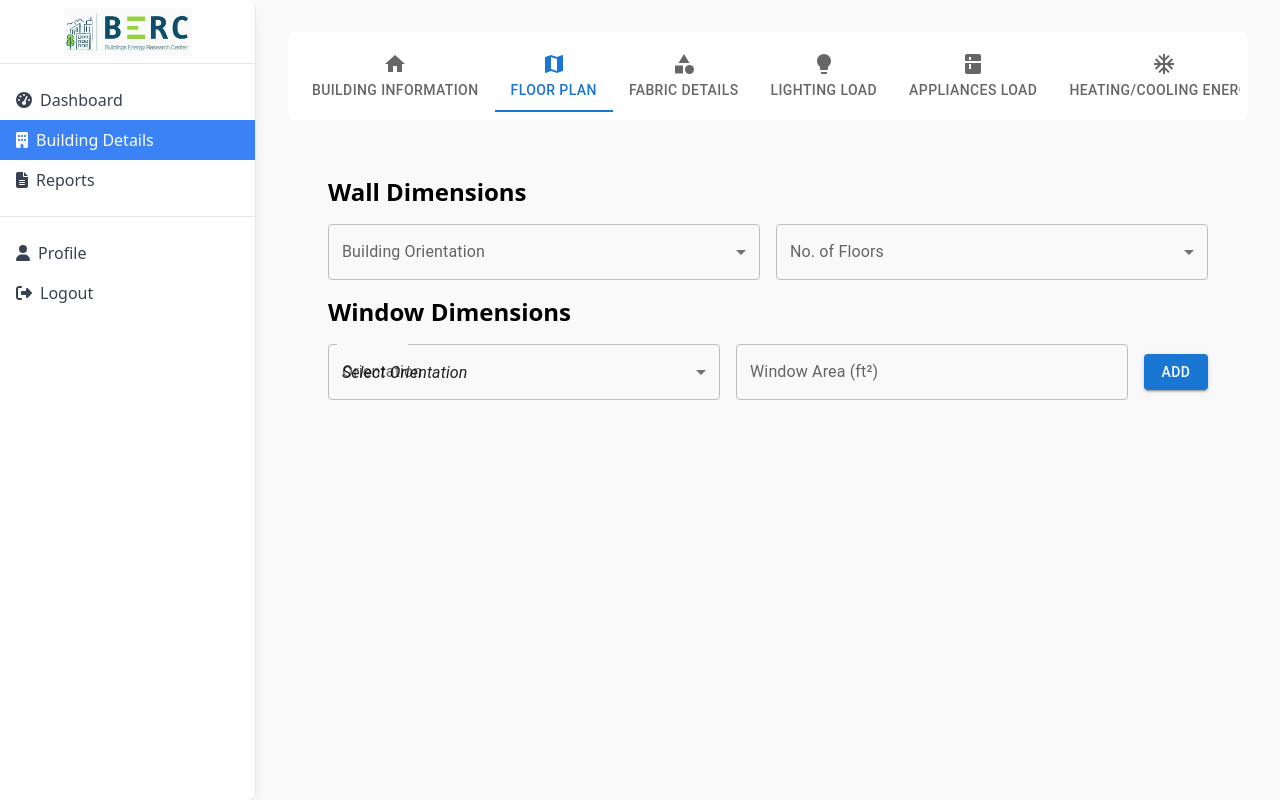
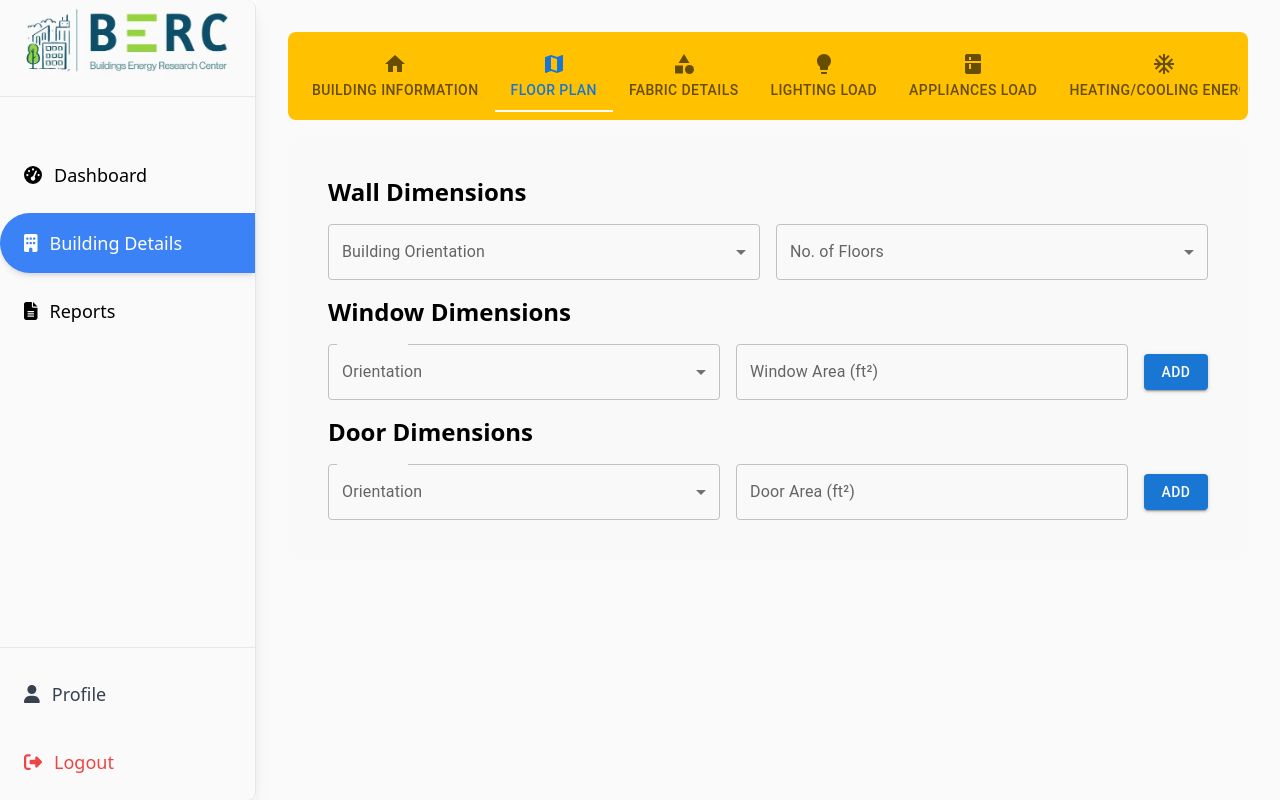
Before and after one commit to mianfarooqazam/building-performance-database, a React (Vite) app: page /building-details in a window 1280 px wide. Both pictures are taken after a click on the tab "FLOOR PLAN". Built offline with nearby package versions, Linux system fonts and the light colour scheme.

Commit message:
Door Dimensions Added
UI Updated

```diff
--- a/src/components/Sidebar.jsx
+++ b/src/components/Sidebar.jsx
@@ -13,42 +13,66 @@ function Sidebar() {
   const location = useLocation();
 
   return (
-    <div className="w-64 h-screen bg-white fixed overflow-hidden shadow-lg rounded-tr-lg rounded-br-lg border-r border-gray-200">
-      <div className="flex items-center justify-center h-16 border-b">
-        <img src={logo} alt="Logo" className="h-12" /> {/* Increased the logo size */}
+    <div className="w-64 h-screen fixed shadow-lg rounded-tr-lg rounded-br-lg border-r border-gray-200 flex flex-col" style={{backgroundColor:"#fafafa"}}>
+      <div className="flex items-center justify-center h-20">
+        <img src={logo} alt="Logo" className="h-20" /> {/* Larger logo */}
       </div>
-      <ul className="mt-4">
-        <li className={`px-4 py-2 ${location.pathname === '/' ? 'bg-blue-500 text-white rounded-tr-lg' : 'text-gray-700'}`}>
-          <Link to="/" className="flex items-center">
-            <FontAwesomeIcon icon={faTachometerAlt} className="mr-2" />
-            Dashboard
+      <hr className="my-4" />
+
+      <ul className="mt-8 flex-1">
+        <li
+          className={`mb-2 transition-all duration-300 ease-in-out ${
+            location.pathname === '/' ? 'bg-blue-500 text-white rounded-l-full shadow-md' : 'text-black hover:bg-white hover:shadow-inner'
+          }`}
+        >
+          <Link to="/" className="flex items-center px-6 py-4 w-full h-full">
+            <FontAwesomeIcon icon={faTachometerAlt} className="mr-3 text-lg" />
+            <span className="font-medium text-lg">Dashboard</span>
           </Link>
         </li>
-        <li className={`px-4 py-2 ${location.pathname === '/building-details' ? 'bg-blue-500 text-white' : 'text-gray-700'}`}>
-          <Link to="/building-details" className="flex items-center">
-            <FontAwesomeIcon icon={faBuilding} className="mr-2" />
-            Building Details
+        <li
+          className={`mb-2 transition-all duration-300 ease-in-out ${
+            location.pathname === '/building-details' ? 'bg-blue-500 text-white rounded-l-full shadow-md' : 'text-black hover:bg-white hover:shadow-inner'
+          }`}
+        >
+          <Link to="/building-details" className="flex items-center px-6 py-4 w-full h-full">
+            <FontAwesomeIcon icon={faBuilding} className="mr-3 text-lg" />
+            <span className="font-medium text-lg">Building Details</span>
           </Link>
         </li>
-        <li className={`px-4 py-2 ${location.pathname === '/report' ? 'bg-blue-500 text-white' : 'text-gray-700'}`}>
-          <Link to="/report" className="flex items-center">
-            <FontAwesomeIcon icon={faFileAlt} className="mr-2" />
-            Reports
+        <li
+          className={`mb-2 transition-all duration-300 ease-in-out ${
+            location.pathname === '/report' ? 'bg-blue-500 text-white rounded-l-full shadow-md' : 'text-black hover:bg-white hover:shadow-inner'
+          }`}
+        >
+          <Link to="/report" className="flex items-center px-6 py-4 w-full h-full">
+            <FontAwesomeIcon icon={faFileAlt} className="mr-3 text-lg" />
+            <span className="font-medium text-lg">Reports</span>
           </Link>
         </li>
       </ul>
+
       <hr className="my-4" />
+
       <ul>
-        <li className={`px-4 py-2 ${location.pathname === '/profile' ? 'bg-blue-500 text-white' : 'text-gray-700'}`}>
-          <Link to="/profile" className="flex items-center">
-            <FontAwesomeIcon icon={faUser} className="mr-2" />
-            Profile
+        <li
+          className={`mb-2 transition-all duration-300 ease-in-out ${
+            location.pathname === '/profile' ? 'bg-blue-500 text-white rounded-l-full shadow-md' : 'text-gray-700 hover:bg-gray-100 hover:shadow-inner'
+          }`}
+        >
+          <Link to="/profile" className="flex items-center px-6 py-4 w-full h-full">
+            <FontAwesomeIcon icon={faUser} className="mr-3 text-lg" />
+            <span className="font-medium text-lg">Profile</span>
           </Link>
         </li>
-        <li className={`px-4 py-2 ${location.pathname === '/logout' ? 'bg-blue-500 text-white rounded-br-lg' : 'text-gray-700'}`}>
-          <Link to="/logout" className="flex items-center">
-            <FontAwesomeIcon icon={faSignOutAlt} className="mr-2" />
-            Logout
+        <li
+          className={`mb-2 transition-all duration-300 ease-in-out ${
+            location.pathname === '/logout' ? 'bg-red-500 text-white rounded-l-full shadow-md' : 'text-red-500 hover:bg-gray-100 hover:shadow-inner'
+          }`}
+        >
+          <Link to="/logout" className="flex items-center px-6 py-4 w-full h-full">
+            <FontAwesomeIcon icon={faSignOutAlt} className="mr-3 text-lg" />
+            <span className="font-medium text-lg">Logout</span>
           </Link>
         </li>
       </ul>
--- a/src/pages/BuildingDetails.jsx
+++ b/src/pages/BuildingDetails.jsx
@@ -27,7 +27,7 @@ function BuildingDetails() {
   return (
     <div className="p-4">
       {/* Red background wrapper for the entire tabs section */}
-      <div className="bg-white p-2 rounded-lg">
+      <div className=" p-2 rounded-lg" style={{backgroundColor:"#ffc100"}}>
         <Tabs
           value={value}
           onChange={(event, newValue) => handleChange(newValue)}
@@ -38,7 +38,7 @@ function BuildingDetails() {
           scrollButtons="auto"
           TabIndicatorProps={{
             style: {
-              backgroundColor: '#1976D2',
+              backgroundColor: '#fff',
             },
           }}
         >
--- a/src/pages/tabs/FloorPlan.jsx
+++ b/src/pages/tabs/FloorPlan.jsx
@@ -11,6 +11,8 @@ import {
   Orientation,
   OrientationSingleWindow,
   OrientationDoubleWindow,
+  OrientationSingleDoor,
+  OrientationDoubleDoor,
   Floors,
 } from "../../utils/BuildingInformationData";
 import useFloorPlanStore from "../../store/useFloorPlanStore";
@@ -40,11 +42,25 @@ function FloorPlan() {
   const [newWindowOrientation, setNewWindowOrientation] = useState("");
   const [newWindowArea, setNewWindowArea] = useState("");
 
+  const [doors, setDoors] = useState([]);
+  const [newDoorOrientation, setNewDoorOrientation] = useState("");
+  const [newDoorArea, setNewDoorArea] = useState("");
+
   function getWindowOrientations() {
     if (OrientationSingleWindow.includes(buildingOrientation)) {
       return OrientationSingleWindow;
     } else if (OrientationDoubleWindow.includes(buildingOrientation)) {
       return OrientationDoubleWindow;
+    } else {
+      return [];
+    }
+  }
+
+  function getDoorOrientations() {
+    if (OrientationSingleDoor.includes(buildingOrientation)) {
+      return OrientationSingleDoor;
+    } else if (OrientationDoubleDoor.includes(buildingOrientation)) {
+      return OrientationDoubleDoor;
     } else {
       return [];
     }
@@ -81,6 +97,24 @@ function FloorPlan() {
     setWindows(windows.filter((_, i) => i !== index));
   };
 
+  const handleAddDoor = () => {
+    if (doors.length < 4 && newDoorOrientation && newDoorArea) {
+      setDoors([
+        ...doors,
+        {
+          orientation: newDoorOrientation,
+          area: parseFloat(newDoorArea),
+        },
+      ]);
+      setNewDoorOrientation("");
+      setNewDoorArea("");
+    }
+  };
+
+  const handleRemoveDoor = (index) => {
+    setDoors(doors.filter((_, i) => i !== index));
+  };
+
   return (
     <Box p={3} display="flex" flexDirection="column" gap={2} overflow="hidden">
       <h1 className="font-semibold text-2xl">Wall Dimensions</h1>
@@ -92,7 +126,9 @@ function FloorPlan() {
             value={buildingOrientation}
             onChange={(e) => {
               setBuildingOrientation(e.target.value);
-              setWallLengths({}); // Reset wall lengths when orientation changes
+              setWallLengths({});
+              setWindows([]);
+              setDoors([]);
             }}
           >
             {Orientation.map((direction) => (
@@ -189,9 +225,6 @@ function FloorPlan() {
               onChange={(e) => setNewWindowOrientation(e.target.value)}
               displayEmpty
             >
-              <MenuItem value="">
-                <em>Select Orientation</em>
-              </MenuItem>
               {getWindowOrientations().map((direction) => (
                 <MenuItem key={direction} value={direction}>
                   {direction}
@@ -214,11 +247,11 @@ function FloorPlan() {
       )}
       {windows.length >= 4 && (
         <Box>
-          <p>Maximum of 4 windows added.</p>
+          <p>Maximum of 4 windows can be added.</p>
         </Box>
       )}
 
-      {/* Display the added windows in styled boxes */}
+      {/* Display the added windows */}
       {windows.length > 0 && (
         <Box mt={2} display="flex" flexDirection="column" gap={2}>
           {windows.map((window, index) => (
@@ -240,8 +273,78 @@ function FloorPlan() {
               </Box>
               <Button
                 variant="outlined"
-                color="secondary"
+                color="error"
                 onClick={() => handleRemoveWindow(index)}
+              >
+                Remove
+              </Button>
+            </Box>
+          ))}
+        </Box>
+      )}
+
+      <h1 className="font-semibold text-2xl">Door Dimensions</h1>
+
+      {doors.length < 4 && (
+        <Box display="flex" flexWrap="wrap" gap={2} alignItems="center">
+          <FormControl fullWidth variant="outlined" sx={{ flex: 1 }}>
+            <InputLabel>Orientation</InputLabel>
+            <Select
+              label="Orientation"
+              value={newDoorOrientation}
+              onChange={(e) => setNewDoorOrientation(e.target.value)}
+              displayEmpty
+            >
+              {getDoorOrientations().map((direction) => (
+                <MenuItem key={direction} value={direction}>
+                  {direction}
+                </MenuItem>
+              ))}
+            </Select>
+          </FormControl>
+          <TextField
+            label="Door Area (ft²)"
+            variant="outlined"
+            fullWidth
+            sx={{ flex: 1 }}
+            value={newDoorArea}
+            onChange={(e) => setNewDoorArea(e.target.value)}
+          />
+          <Button variant="contained" onClick={handleAddDoor}>
+            Add
+          </Button>
+        </Box>
+      )}
+      {doors.length >= 4 && (
+        <Box>
+          <p>Maximum of 4 doors can be added.</p>
+        </Box>
+      )}
+
+      {/* Display the added doors */}
+      {doors.length > 0 && (
+        <Box mt={2} display="flex" flexDirection="column" gap={2}>
+          {doors.map((door, index) => (
+            <Box
+              key={index}
+              p={2}
+              width="100%"
+              textAlign="center"
+              bgcolor="lightblue"
+              borderRadius={2}
+              fontWeight="bold"
+              display="flex"
+              alignItems="center"
+              justifyContent="space-between"
+            >
+              <Box>
+                Door {index + 1}: Orientation - {door.orientation}, Area -{" "}
+                {door.area} ft²
+              </Box>
+              <Button
+                variant="outlined"
+                color="error"
+                onClick={() => handleRemoveDoor(index)}
               >
                 Remove
               </Button>
--- a/src/utils/BuildingInformationData.js
+++ b/src/utils/BuildingInformationData.js
@@ -19,6 +19,8 @@ const CitiesIslamabadICT = ["Islamabad"];
 const Orientation = ['North', 'East', 'West', 'South', 'North-East', 'North-West', 'South-East', 'South-West'];
 const OrientationSingleWindow = ['North', 'East', 'West', 'South'];
 const OrientationDoubleWindow = ['North-East', 'North-West', 'South-East', 'South-West'];
+const OrientationSingleDoor = ['North', 'East', 'West', 'South'];
+const OrientationDoubleDoor = ['North-East', 'North-West', 'South-East', 'South-West'];
 
 
 const Floors = [1, 2, 3, 4, 5, 6];
@@ -36,5 +38,7 @@ export {
   Orientation,
   Floors,
   OrientationSingleWindow,
-  OrientationDoubleWindow
+  OrientationDoubleWindow,
+  OrientationSingleDoor,
+  OrientationDoubleDoor
 };
```
